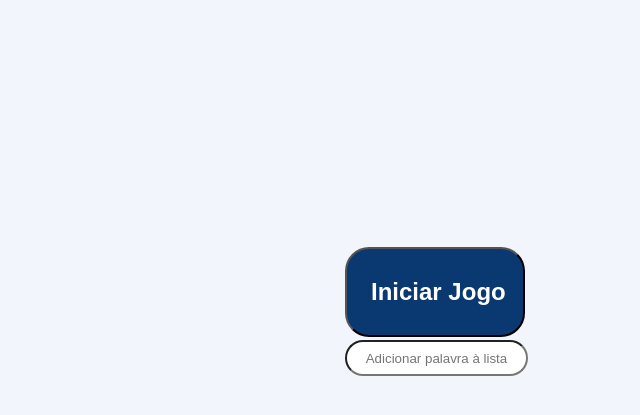
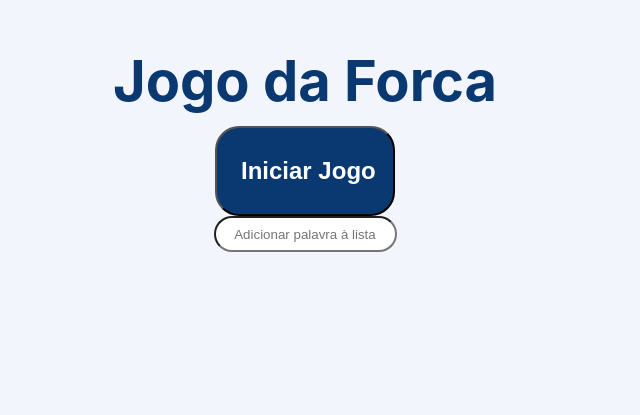
Before and after one commit to diogomesquita/jogodaforca, a plain HTML site: page index.html in a window 1280 px wide. Shown: the part 121-536 px from the top of the page, without its empty margins (335-975 px from the left). Drawn offline with Linux system fonts and the light colour scheme.

Commit message:
table layout done

```diff
--- a/css/style.css
+++ b/css/style.css
@@ -5,44 +5,49 @@ body{
     background: #F3F5FC;
   }
 
+  h1 {
+    font-size: 3.5rem;
+    color: #0A3871;
+    font-weight: bold;
+    text-align: center;
+    margin-bottom: .2em;
+    margin-top: 3em;
+  }
+
+  .menuInicial {
+    margin-top: 0;
+    display: flex;
+    flex-flow: column wrap;
+    justify-content: center;
+    align-items: center;
+}
+
   #btnIniciar {
     display: flex;
-    flex-direction: row;
-    align-items: flex-start;
     padding: 24px;
 
-    position: absolute;
     width: 180px;
     height: 90px;
-    left: 0;
-    top: 15em;
 
     background: #0A3871;
     border-radius: 24px;
-    font-style: normal;
     font-weight: 600;
     font-size: 24px;
-    line-height: 22px;
-    display: flex;
-    justify-content: center;
-
     color: #FFFFFF;
   }
 
   #addPalavra {
     text-align: center;
     border-radius: 24px;
-    position: absolute;
     width: 175px;
     height: 30px;
-    left: 0;
-    top: 34em;
+
   }
 
-  .menuInicial {
+  .tabuleiro {
     display: flex;
-    flex-direction: column;
-    align-items: flex-start;
-    position: absolute;
-    left:42rem;
-}
+    flex-flow: column wrap;
+    justify-content: center;
+    align-items: center;
+    margin-top: 0;
+  }
--- a/index.html
+++ b/index.html
@@ -12,7 +12,7 @@
 </head>
 <body>
     <header>
-
+        <h1>Jogo da Forca</h1>
     </header>
 
     <main>
@@ -22,7 +22,7 @@
         </section>
 
         <section class="tabuleiro">
-            <canvas id="forca" height="860" width="1200"></canvas>
+            <canvas id="forca" height="800" width="1280"></canvas>
         </section>
 
     </main>
--- a/js/canvas.js
+++ b/js/canvas.js
@@ -5,10 +5,10 @@ function desenharCanvas() {
     jogo.fillStyle = "#F3F5FC"
     jogo.strokeStyle = "#0A3871"
 
-    jogo.fillRect(0, 0, 1200, 860);
+    jogo.fillRect(0, 0, 1280, 800);
     jogo.beginPath();
-    jogo.moveTo(900, 500);
-    jogo.lineTo(650, 500);
+    jogo.moveTo(500, 350);
+    jogo.lineTo(800, 350);
     jogo.stroke();
     jogo.closePath();
 }
@@ -22,8 +22,8 @@ function desenharLinhas() {
 
     let tracinhosPalavra = 600/segredo.length;
     for(let i = 0; i < segredo.length; i++) {
-        jogo.moveTo(500+(tracinhosPalavra * i), 640);
-        jogo.lineTo(550+(tracinhosPalavra * i), 640);
+        jogo.moveTo(370+(tracinhosPalavra * i), 450);
+        jogo.lineTo(420+(tracinhosPalavra * i), 450);
     }
     jogo.stroke();
     jogo.closePath();
```
